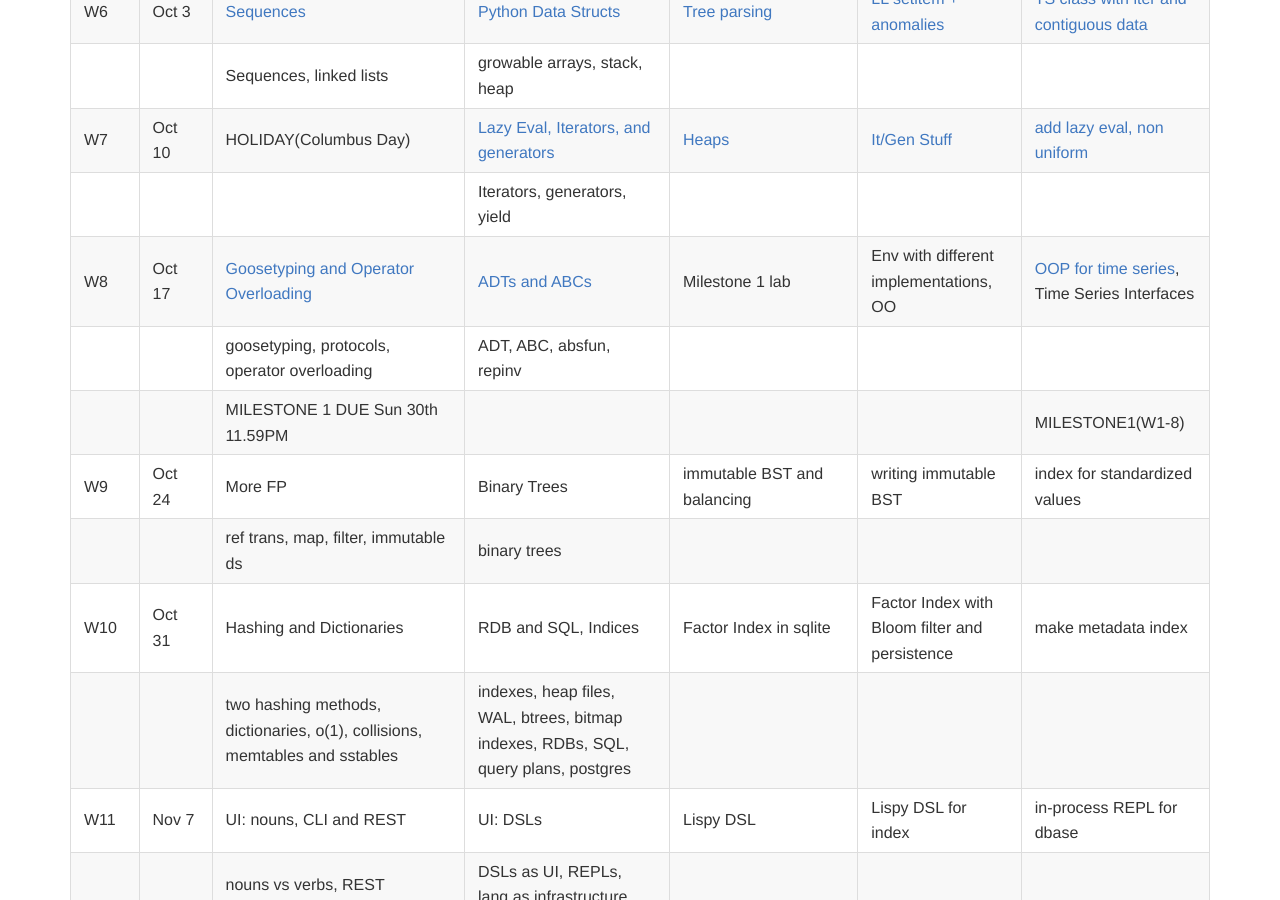
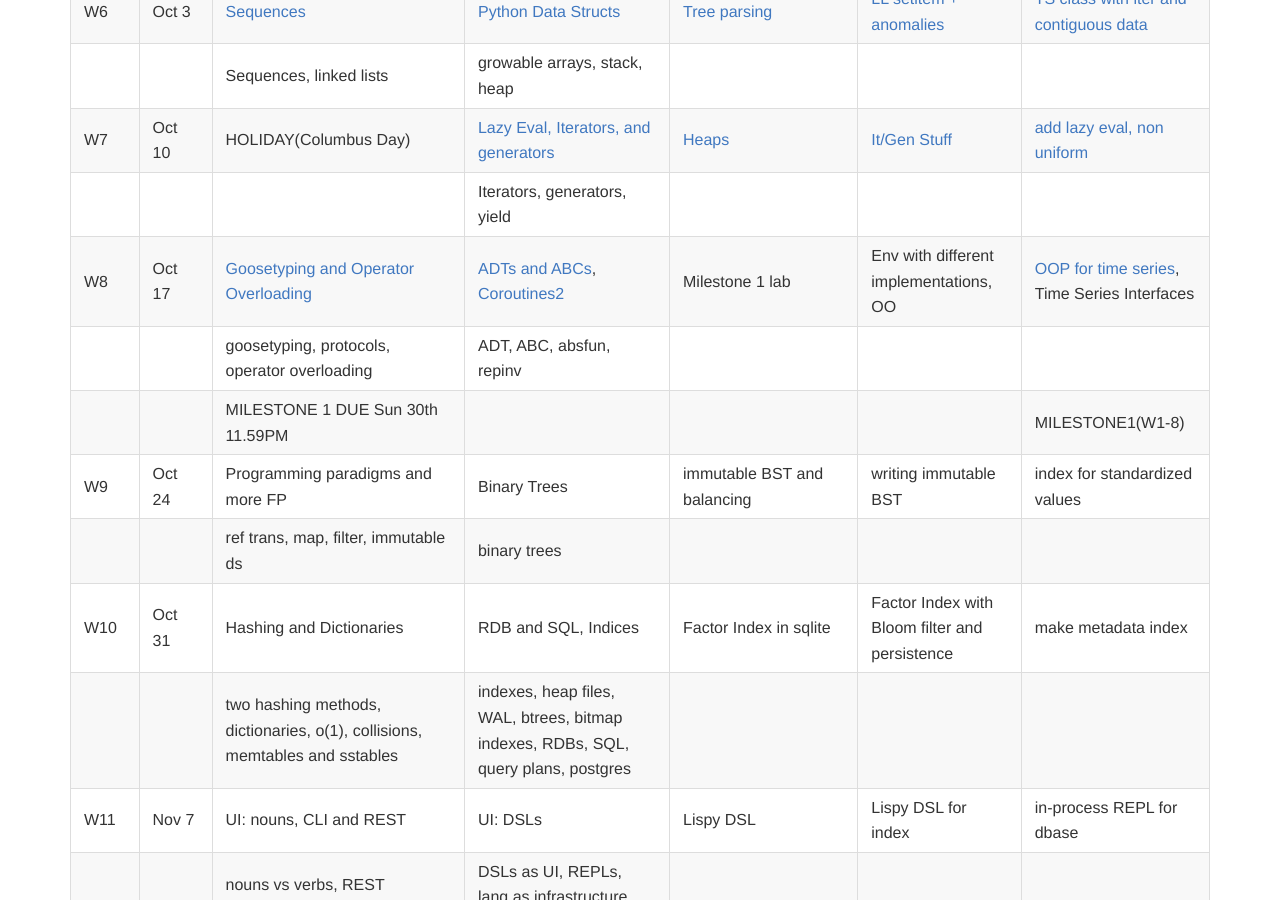
Before and after one commit to iacs-cs207/cs207-2016, a Jekyll site: the page built from schedule.md, in a window 1280 px wide and 900 px high, scrolled down 911 px. Built offline with Jekyll 4.4.1, drawn with Linux system fonts in a browser that asks for light colours; nearby versions of some CDN libraries; Markdown is read by kramdown in place of the engine named in the settings.

Commit message:
linked in gens and coros 2

```diff
--- a/schedule.md
+++ b/schedule.md
@@ -18,10 +18,10 @@ layout: default
 |      |            | Sequences, linked lists | growable arrays,  stack, heap |                                          |                                          |                                          |
 | W7   | Oct 10     | HOLIDAY(Columbus Day)                    | [Lazy Eval, Iterators, and generators](https://github.com/iacs-cs207/cs207-2016/blob/master/lectures/gensandcoros.ipynb)                | [Heaps](https://github.com/iacs-cs207/cs207-2016/blob/master/labs/lab7.ipynb)                   | [It/Gen Stuff](https://github.com/iacs-cs207/cs207-2016/blob/master/homeworks/hw7.ipynb)                            | [add lazy eval, non uniform](https://iacs-cs207.github.io/cs207-2016/projects/project3.html)            |
 |      |            |                                          | Iterators, generators, yield                             |                                          |                                          |                                          |
-| W8   | Oct 17     | [Goosetyping and Operator Overloading](https://github.com/iacs-cs207/cs207-2016/blob/master/lectures/GooseOverloading.ipynb)             | [ADTs and ABCs](https://github.com/iacs-cs207/cs207-2016/blob/master/lectures/ADT.ipynb)     | Milestone 1 lab                          | Env with different implementations, OO       | [OOP for time series](https://iacs-cs207.github.io/cs207-2016/projects/project4.html), Time Series Interfaces                      |
+| W8   | Oct 17     | [Goosetyping and Operator Overloading](https://github.com/iacs-cs207/cs207-2016/blob/master/lectures/GooseOverloading.ipynb)             | [ADTs and ABCs](https://github.com/iacs-cs207/cs207-2016/blob/master/lectures/ADT.ipynb), [Coroutines2](https://github.com/iacs-cs207/cs207-2016/blob/master/lectures/gensandcoros2.ipynb)     | Milestone 1 lab                          | Env with different implementations, OO       | [OOP for time series](https://iacs-cs207.github.io/cs207-2016/projects/project4.html), Time Series Interfaces                      |
 |      |            |  goosetyping, protocols, operator overloading                | ADT, ABC, absfun, repinv |                                          |                                          |                                          |
 |      |            | MILESTONE 1 DUE Sun 30th 11.59PM                         |                                          |                                          |                                          | MILESTONE1(W1-8)                         |
-| W9   | Oct 24     | More FP     | Binary Trees | immutable BST and balancing                            |  writing immutable BST | index for standardized values |
+| W9   | Oct 24     | Programming paradigms and more FP     | Binary Trees | immutable BST and balancing                            |  writing immutable BST | index for standardized values |
 |      |            | ref trans, map, filter, immutable ds | binary trees |                                          |                                          |                                          |
 | W10  | Oct 31     | Hashing and Dictionaries                 | RDB and SQL, Indices                     | Factor Index in sqlite                   | Factor Index with Bloom filter and persistence | make metadata index                      |
 |      |            | two hashing methods, dictionaries, o(1), collisions, memtables and sstables | indexes, heap files, WAL, btrees, bitmap indexes, RDBs, SQL, query plans, postgres |                                          |                                          |                                          |
```
